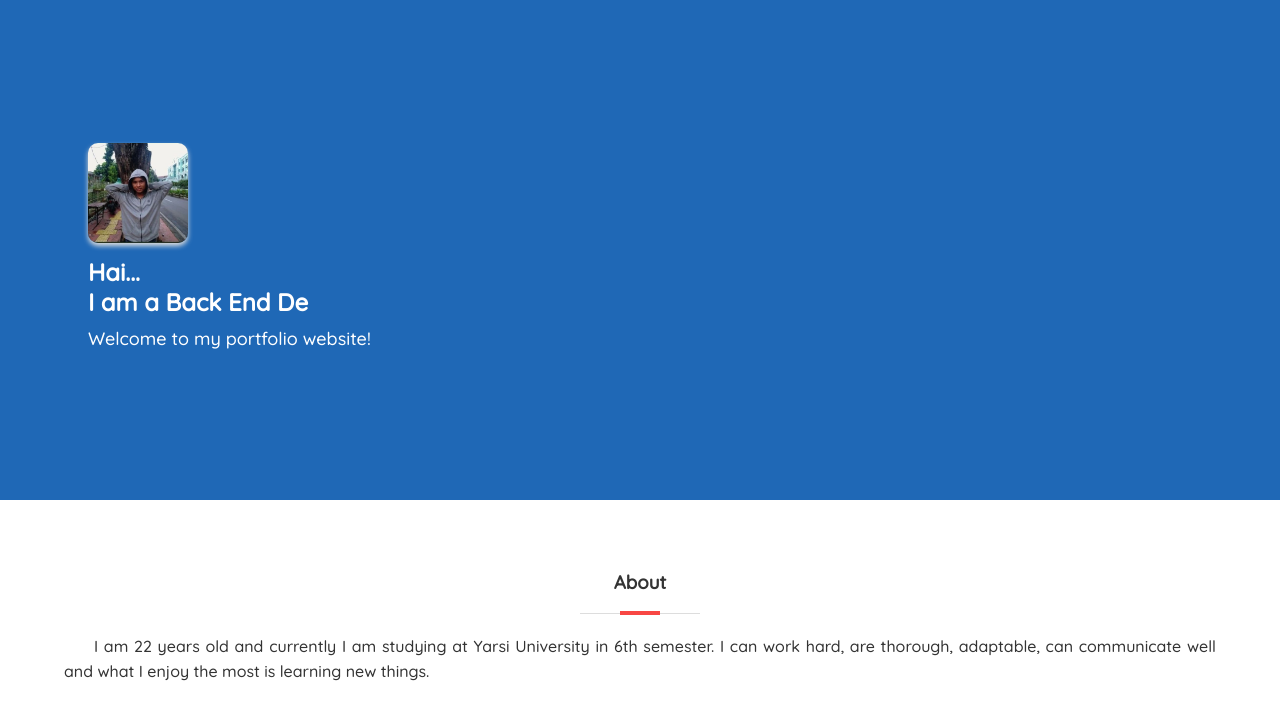
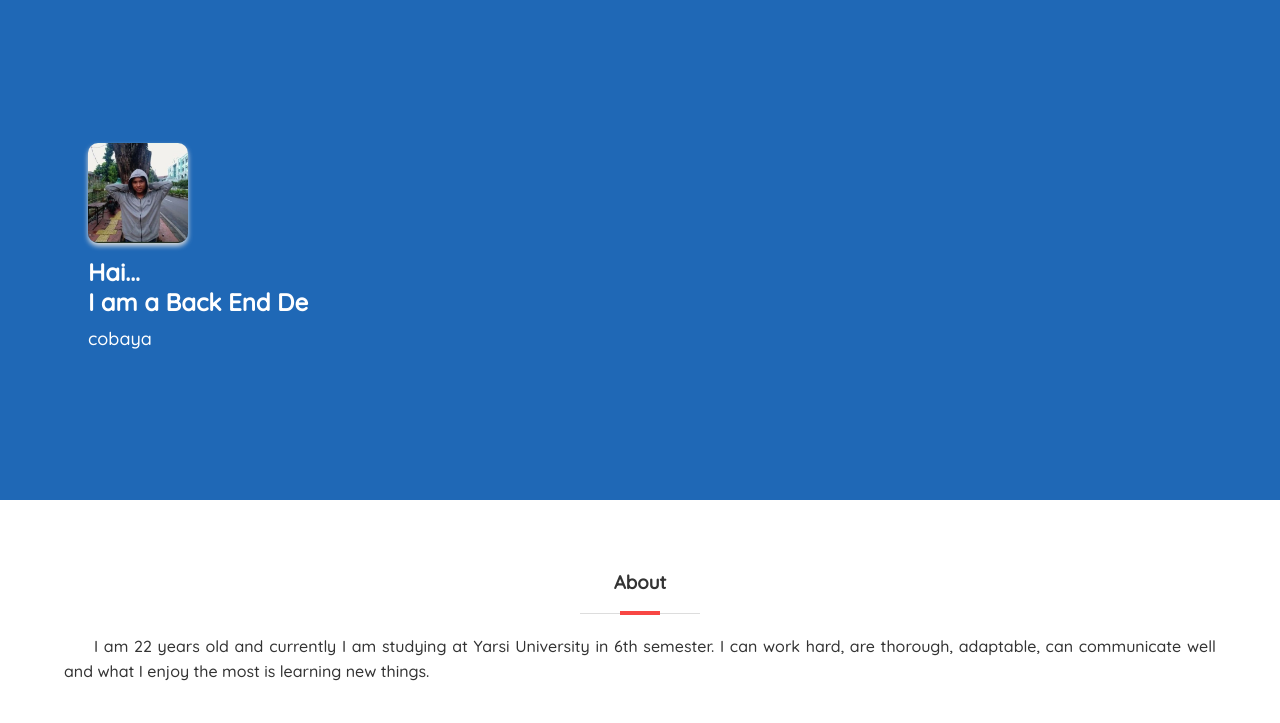
Before and after one commit to baihaqisuhaeri/myportfolio, a plain HTML site: page index.html in a window 1280 px wide. Shown: the part 77-800 px from the top of the page. Drawn offline with Linux system fonts and the light colour scheme.

Commit message:
Update index.html

```diff
--- a/index.html
+++ b/index.html
@@ -44,7 +44,7 @@
 					<img src="img/baihaqi.jpeg">
 					<h2>Hai...<br>
 						I am a <span class="efek-ngetik"></span></h2>
-					<p>Welcome to my portfolio website!</p>
+					<p>cobaya</p>
 				</div>
 			</div>
 		</section>
```
